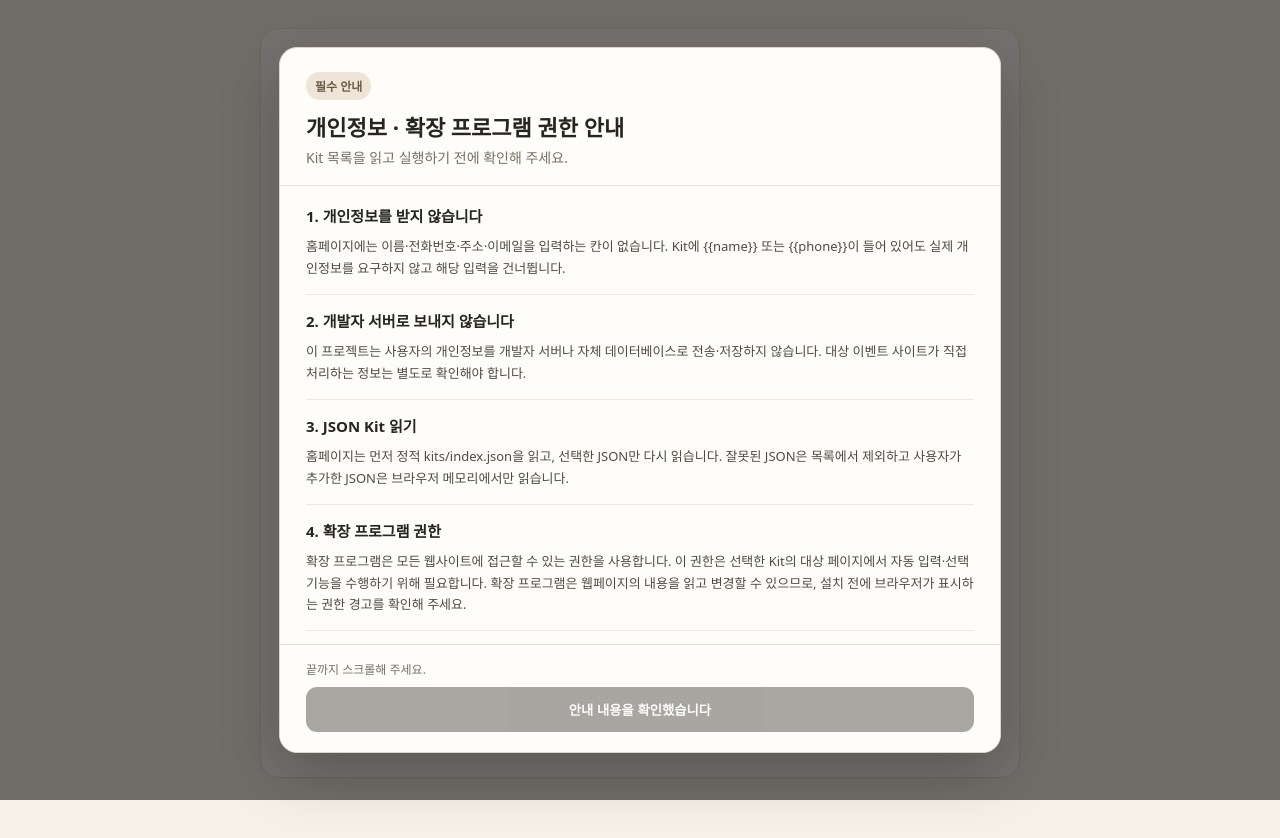
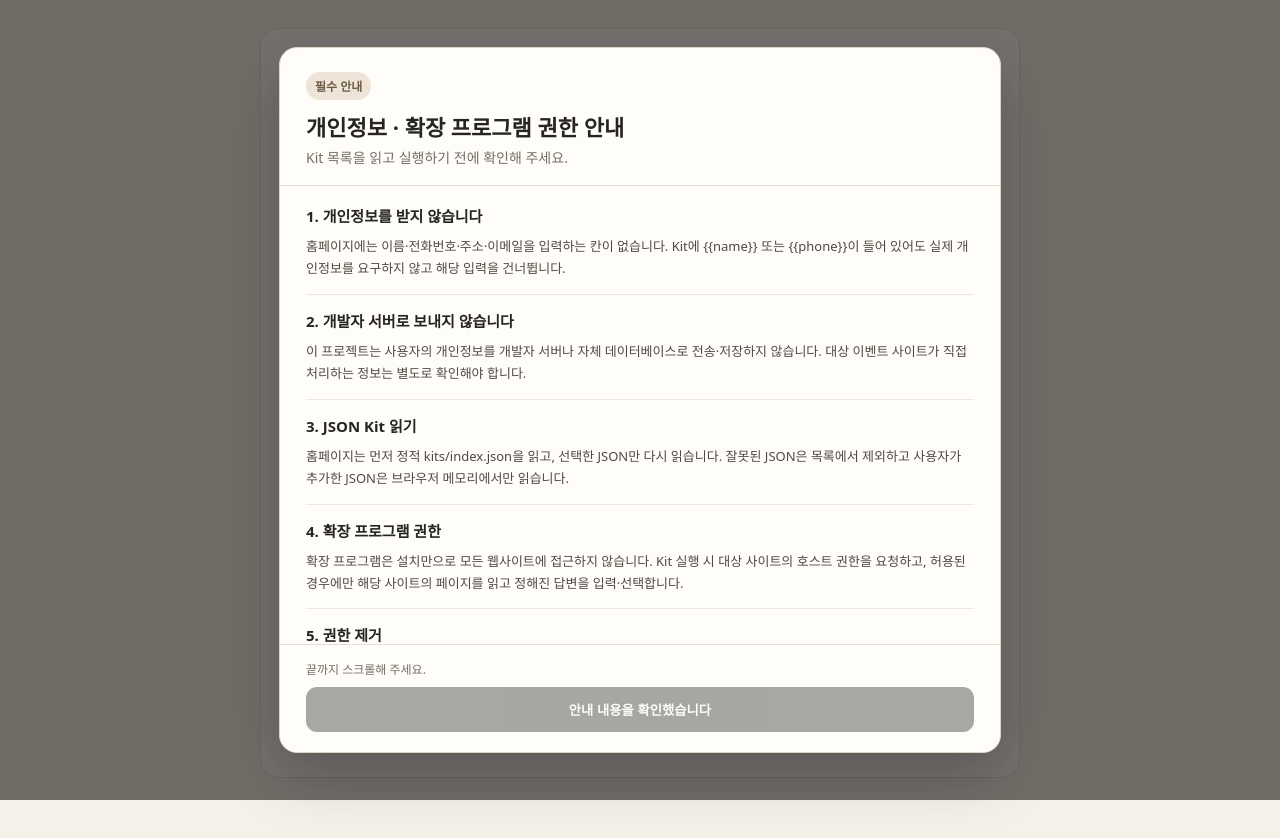
Before and after one commit to Ninetaild/form, a React (Vite) app: page / in a window 1280 px wide. Built offline with nearby package versions, Linux system fonts and the light colour scheme.

Commit message:
실제 런타임 권한 방식에 맞게 안내 문구 수정

```diff
--- a/src/web/App.tsx
+++ b/src/web/App.tsx
@@ -16,7 +16,7 @@ const notice=[
  ['1. 개인정보를 받지 않습니다','홈페이지에는 이름·전화번호·주소·이메일을 입력하는 칸이 없습니다. Kit에 {{name}} 또는 {{phone}}이 들어 있어도 실제 개인정보를 요구하지 않고 해당 입력을 건너뜁니다.'],
  ['2. 개발자 서버로 보내지 않습니다','이 프로젝트는 사용자의 개인정보를 개발자 서버나 자체 데이터베이스로 전송·저장하지 않습니다. 대상 이벤트 사이트가 직접 처리하는 정보는 별도로 확인해야 합니다.'],
  ['3. JSON Kit 읽기','홈페이지는 먼저 정적 kits/index.json을 읽고, 선택한 JSON만 다시 읽습니다. 잘못된 JSON은 목록에서 제외하고 사용자가 추가한 JSON은 브라우저 메모리에서만 읽습니다.'],
- ['4. 확장 프로그램 권한','확장 프로그램은 모든 웹사이트에 접근할 수 있는 권한을 사용합니다. 이 권한은 선택한 Kit의 대상 페이지에서 자동 입력·선택 기능을 수행하기 위해 필요합니다. 확장 프로그램은 웹페이지의 내용을 읽고 변경할 수 있으므로, 설치 전에 브라우저가 표시하는 권한 경고를 확인해 주세요.'],
+ ['4. 확장 프로그램 권한','확장 프로그램은 설치만으로 모든 웹사이트에 접근하지 않습니다. Kit 실행 시 대상 사이트의 호스트 권한을 요청하고, 허용된 경우에만 해당 사이트의 페이지를 읽고 정해진 답변을 입력·선택합니다.'],
  ['5. 권한 제거','정해진 답변 입력이 끝나거나 사용자가 중지하면 해당 사이트의 호스트 권한을 제거하고 작업을 종료합니다.'],
  ['6. 직접 확인할 항목','개인정보 동의, 제3자 제공, 약관, CAPTCHA, 다음·최종 제출 등 사용자의 의사 확인이 필요한 동작은 자동으로 실행하지 않습니다.'],
  ['7. 권한 거절','브라우저의 사이트 접근 권한 요청을 거절하면 자동 입력은 실행되지 않습니다.'],
```
